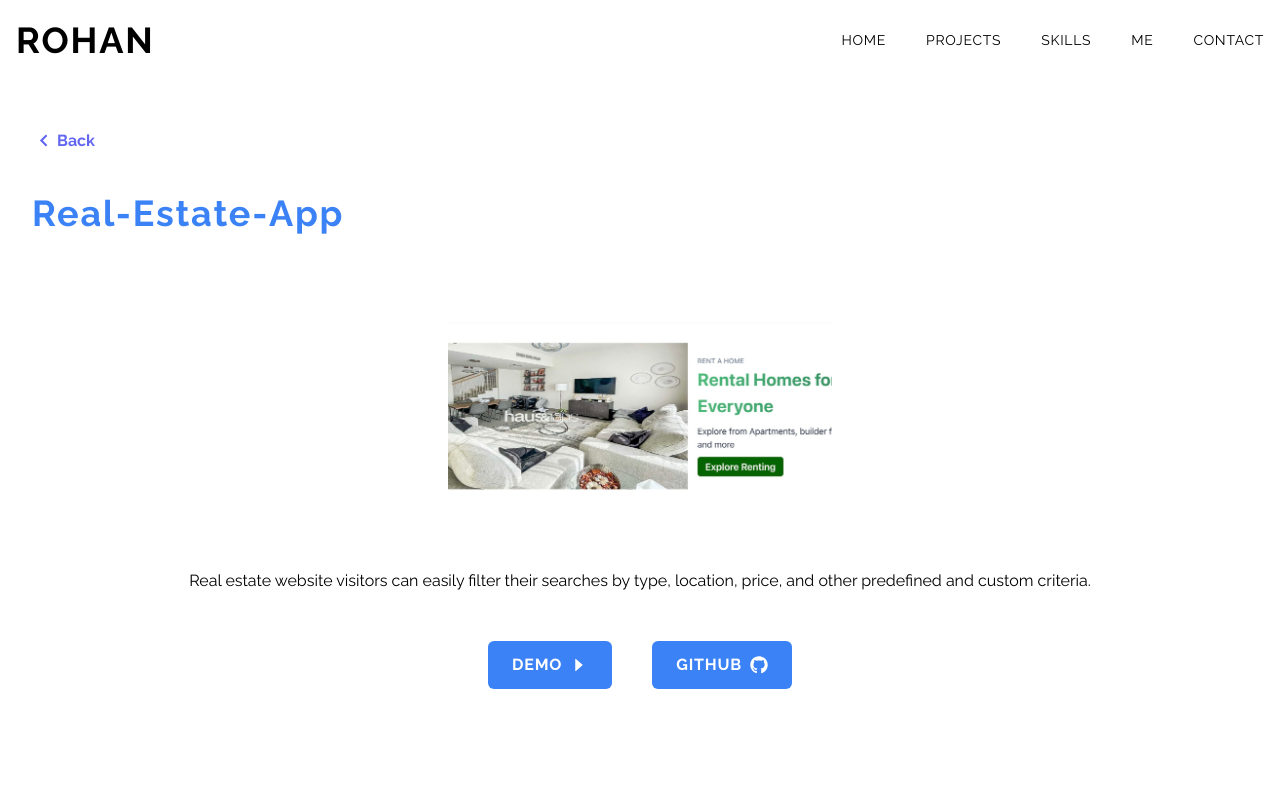
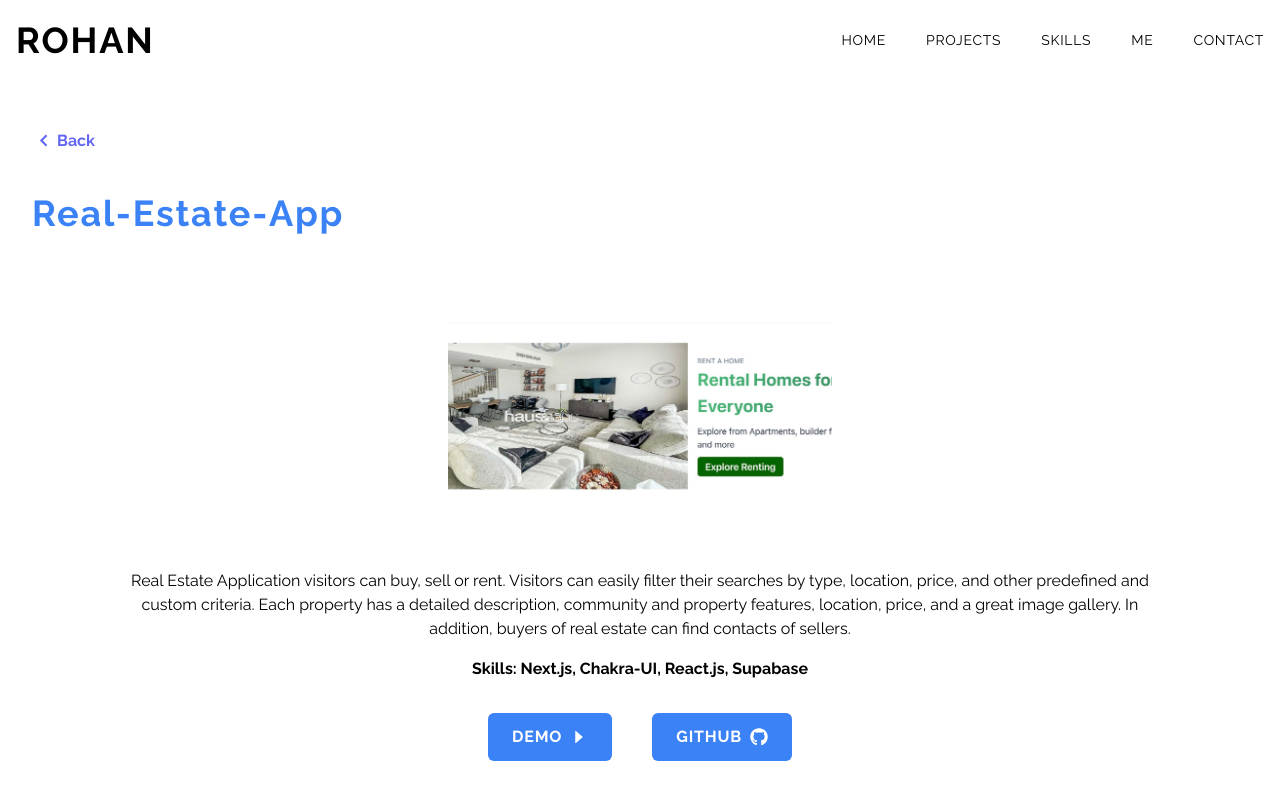
Before and after one commit to rohan-fa/po, a Next.js app: page /project/Real_Estate in a window 1280 px wide. Shown: the top 800 px of the page. Built offline with nearby package versions, Linux system fonts and the light colour scheme.

Commit message:
added skills

```diff
--- a/pages/project/[id].js
+++ b/pages/project/[id].js
@@ -16,8 +16,8 @@ const projects = [
     title: "Real-Estate-App",
     imageSrc: realestate,
     url: "Real_Estate",
-    Description: "Real estate website visitors can easily filter their searches by type, location, price, and other predefined and custom criteria.",
-    // skills: "Next.js,  Chakra-UI,  React.js,  Supabase",
+    Description: "Real Estate Application visitors can buy, sell or rent. Visitors can easily filter their searches by type, location, price, and other predefined and custom criteria. Each property has a detailed description, community and property features, location, price, and a great image gallery. In addition, buyers of real estate can find contacts of sellers.",
+    skills: "Skills: Next.js,  Chakra-UI,  React.js,  Supabase",
     link1: "https://real-estate-app-eosin.vercel.app/",
     link2: "https://github.com/rohan-fa/real-estate-app",
 
@@ -28,7 +28,7 @@ const projects = [
     imageSrc: geo,
     url: "GeoGuessr",
     Description: "the game is you are place randomly across anywhere in the world in google street view and you basically guess where you are. Once you make that guess you'll gain points based on how close you are to the correct location.",
-    // skills: "React.js, Supabase, Tailwind.css",
+    skills: "Skills: React.js, Supabase, Tailwind.css",
     link1: "https://geowhere.netlify.app/",
     link2: "https://github.com/rohan-fa/project2-client",
   },
@@ -37,8 +37,8 @@ const projects = [
     title: "E-commerce shopping",
     imageSrc: ecom,
     url: "E_commerce_shopping",
-    Description: "A Web application platform that allows users to choose the products and shop",
-    //skills: "Ruby on Rails, HTML, CSS, JavaScript, JQuery, Bootstrap",
+    Description: "Ruby On Rails Application allows users to select the category of the products. Each category contains multiple products suitable for that specific category. Users can visit the sections and choose the items. Each product has detailed specifications of Name, Price, and Descriptions. Admin is allowed to modify the products in the store, add new products, and remove products. In addition, the admin can see the user's id. This app has sign-in and sign-out functionality if someone puts the wrong information that indicates invalid details.",
+    skills: "Skills: Ruby on Rails, HTML, CSS, JavaScript, JQuery, Bootstrap",
     link1: "https://shoplify-with-me.herokuapp.com/",
     link2: "https://github.com/rohan-fa/project1",
   },
@@ -48,7 +48,7 @@ const projects = [
     imageSrc: tic,
     url: "Tic_Tac_Toe",
     Description: "This is human vs human game play. The result is displaying after if the match draw and if the match won by any of the player, the winner is displayed.",
-    // skills: "HTML, CSS, JavaScript, JQuery",
+    skills: "Skills: HTML, CSS, JavaScript, JQuery",
     link1: "https://rohan-fa.github.io/project00/",
     link2: "https://github.com/rohan-fa/project00",
   },
@@ -75,7 +75,7 @@ export async function getStaticProps({ params }) {
   };
 }
 
-const OneProject = ({project: {title, imageSrc, Description, link2, link1 }}) => {
+const OneProject = ({project: {title, imageSrc, Description, skills, link2, link1 }}) => {
   return (
     <div className="h-fit w-full text-center">
       <div className="max-w-screen-xl mx-auto w-full h-full pt-24 p-8 flex flex-col">
@@ -95,9 +95,9 @@ const OneProject = ({project: {title, imageSrc, Description, link2, link1 }}) =>
         <p className="py-4 max-w-5xl mx-auto">
           {Description}
         </p>
-        {/* <h2 className="text-center mx-auto font-bold">
+        <h2 className="text-center mx-auto font-bold">
           {skills}
-        </h2> */}
+        </h2>
 
 
         <div className="flex items-center justify-center gap-10">
```
